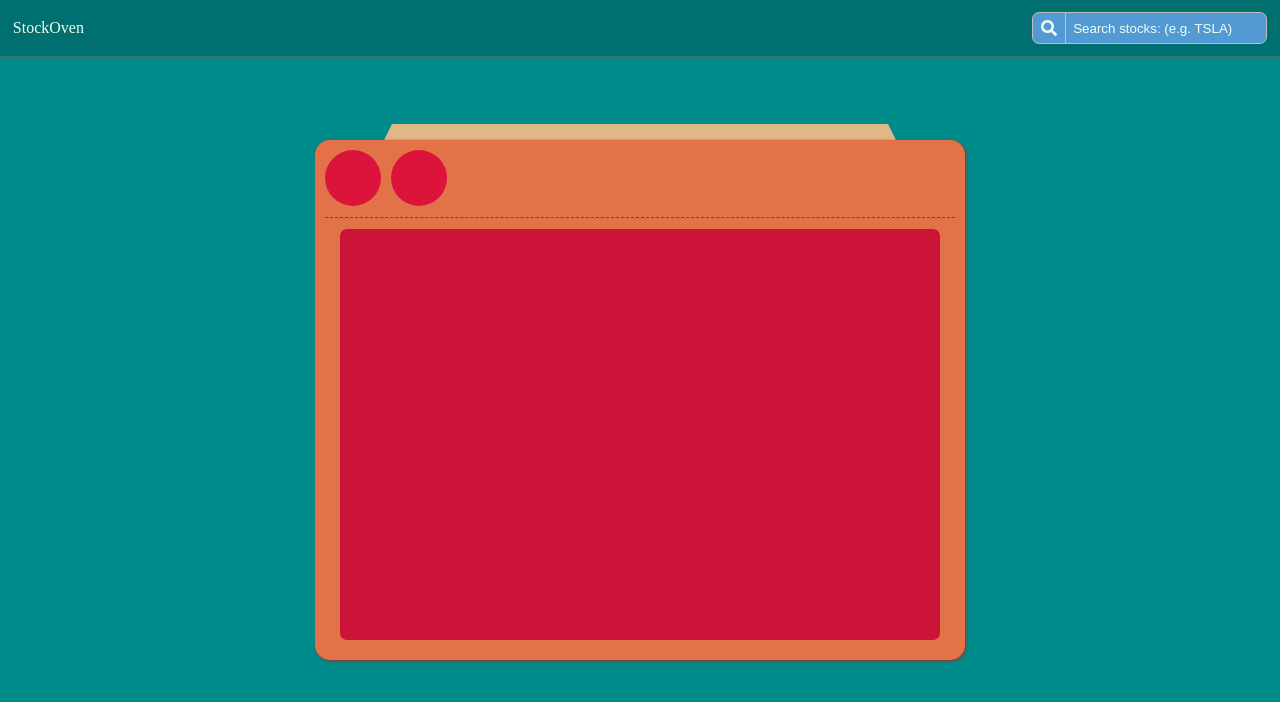
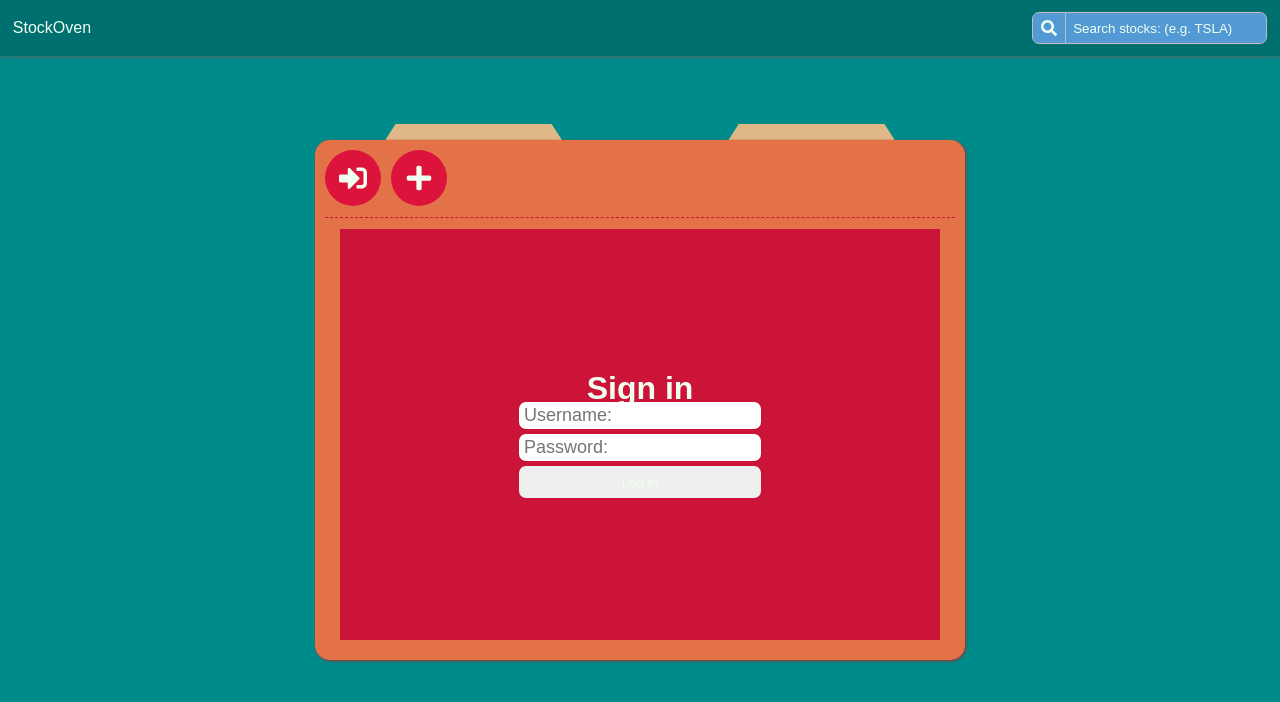
Before and after one commit to krushilnaik/StockOven-MERN-old, a React (Create React App) app: page /sign_in in a window 1280 px wide. Shown: the top 702 px of the page. Built offline with nearby package versions, Linux system fonts and the light colour scheme.

Commit message:
Use oven knobs as view switches (log in, new user)

```diff
--- a/public/assets/css/style.css
+++ b/public/assets/css/style.css
@@ -3,6 +3,7 @@
 	margin: 0;
 	box-sizing: border-box;
 	color: honeydew;
+	font-family: sans-serif;
 }
 
 body {
--- a/src/views/components/App.jsx
+++ b/src/views/components/App.jsx
@@ -6,10 +6,19 @@ import GraphComponent from './GraphComponent';
 import RedditComponent from './RedditComponent';
 import YahooComponent from './YahooComponent';
 import SearchBar from './SearchBar';
-import { Route, Switch } from 'react-router';
+import { Route, Switch, useHistory } from 'react-router';
 import SignInForm from './SignInForm';
 
 function App() {
+	let history = useHistory();
+
+	// @ts-ignore
+	const logOut = event => {
+		// log user out
+		// redirect to sign in page
+		history.push('/sign_in');
+	};
+
 	return (
 		<React.Fragment>
 			<nav>
--- a/src/views/components/SignInForm.jsx
+++ b/src/views/components/SignInForm.jsx
@@ -1,18 +1,52 @@
-import React from 'react';
+import { faPlus, faSignInAlt } from '@fortawesome/free-solid-svg-icons';
+import { FontAwesomeIcon } from '@fortawesome/react-fontawesome';
+import React, { useState } from 'react';
 
 import '../scss/SignInForm.scss';
 
 function SignInForm() {
+	const [page, setPage] = useState('Sign in');
+
+	/**
+	 * @param {React.SyntheticEvent<HTMLButtonElement>} event
+	 */
+	const logIn = event => {
+		event.preventDefault();
+
+		// attempt to log the user in
+	};
+
 	return (
 		<div className='sign-in'>
-			{/* This is just for show. */}
 			<div className='controls'>
-				<div className='dial'></div>
-				<div className='dial'></div>
+				<div
+					className='dial'
+					onClick={() => {
+						setPage('Create user');
+					}}
+				>
+					<FontAwesomeIcon icon={faSignInAlt} />
+				</div>
+				<div
+					className='dial'
+					onClick={() => {
+						setPage('Create user');
+					}}
+				>
+					<FontAwesomeIcon icon={faPlus} />
+				</div>
 			</div>
 
-			{/* The actual form */}
-			<form></form>
+			<div className='form-wrapper'>
+				<form>
+					<h1>{page}</h1>
+					<input type='text' name='username' id='username' placeholder='Username:' />
+					<input type='password' name='password' id='password' placeholder='Password:' />
+					<button type='submit' onClick={logIn}>
+						Log In
+					</button>
+				</form>
+			</div>
 		</div>
 	);
 }
--- a/src/views/scss/SignInForm.scss
+++ b/src/views/scss/SignInForm.scss
@@ -21,7 +21,7 @@ $dial-size: 3.5em;
 		background-color: burlywood;
 		position: absolute;
 		z-index: -1;
-		clip-path: polygon(0 100%, 0.75em 0, calc(100% - 0.75em) 0, 100% 100%);
+		clip-path: polygon(0% 100%, 3% 0%, 33% 0%, 36% 100%, 66% 100%, 69% 0%, 97% 0%, 100% 100%);
 		left: 50%;
 		transform: translate(-50%, -1em);
 	}
@@ -38,17 +38,56 @@ $dial-size: 3.5em;
 			width: $dial-size;
 			height: $dial-size;
 			background-color: crimson;
+			transition: 0.2s;
 			border-radius: 50%;
 			text-align: center;
+
+			&:hover {
+				cursor: pointer;
+				background-color: #ec4141;
+			}
+
+			svg {
+				height: 100%;
+				width: 100%;
+				padding: 25%;
+			}
 		}
 	}
 
-	> form {
+	.form-wrapper {
+		display: grid;
+		align-items: center;
+		justify-content: center;
+		background-color: #cc1338;
+		align-self: center;
+		justify-self: center;
 		width: 95%;
 		height: 95%;
-		background-color: #cc1338;
-		border-radius: 7px;
-		align-self: center;
-		justify-self: center;
+
+		> form {
+			display: grid;
+			grid-auto-rows: 2em;
+			width: 55%;
+
+			> h1 {
+				text-align: center;
+			}
+
+			> input {
+				border: none;
+				outline: none;
+				border-radius: 7px;
+				font-size: large;
+				padding: 10px 5px;
+				height: 1.5em;
+			}
+
+			> button {
+				border-radius: 7px;
+				border: none;
+				outline: none;
+			}
+		}
 	}
 }
```
